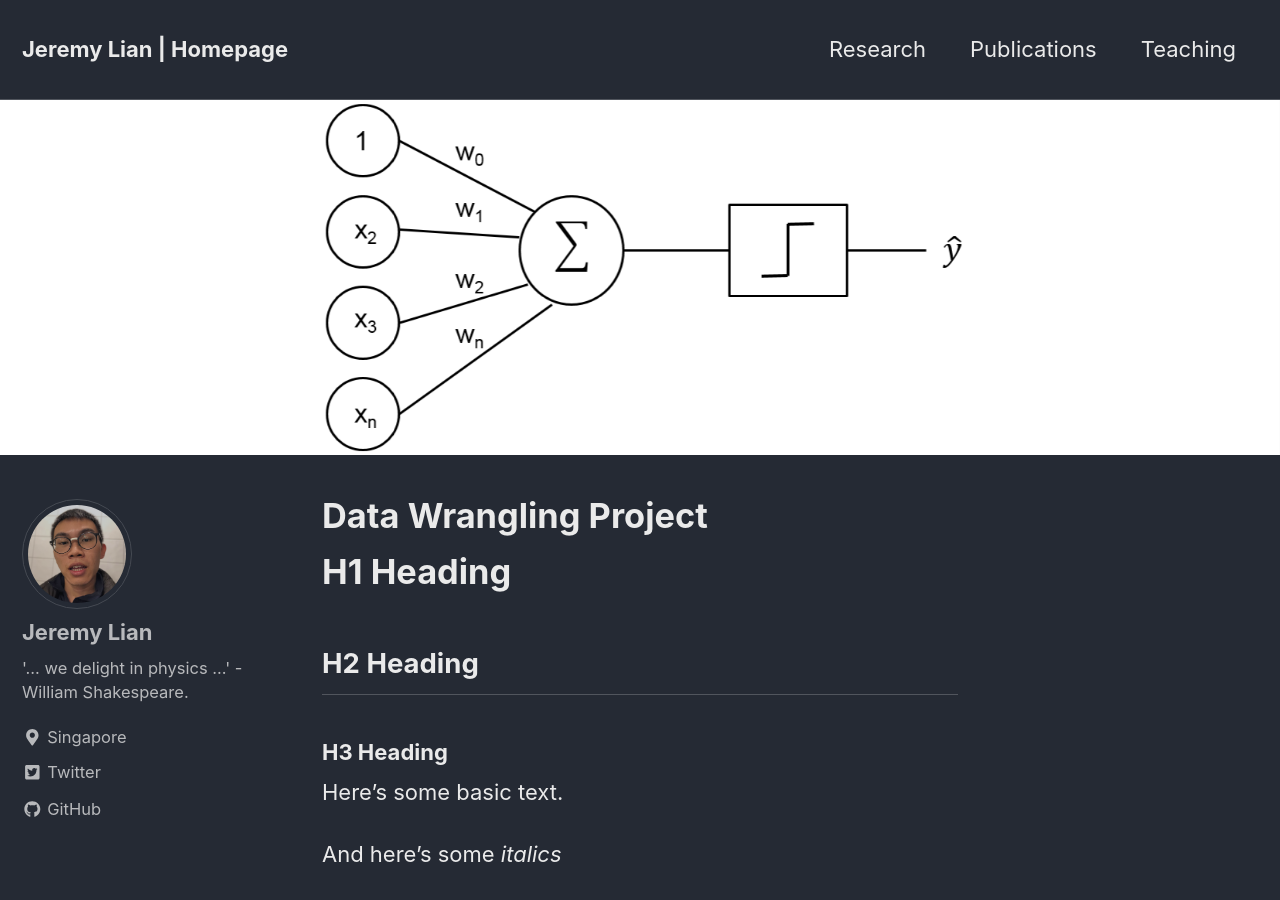
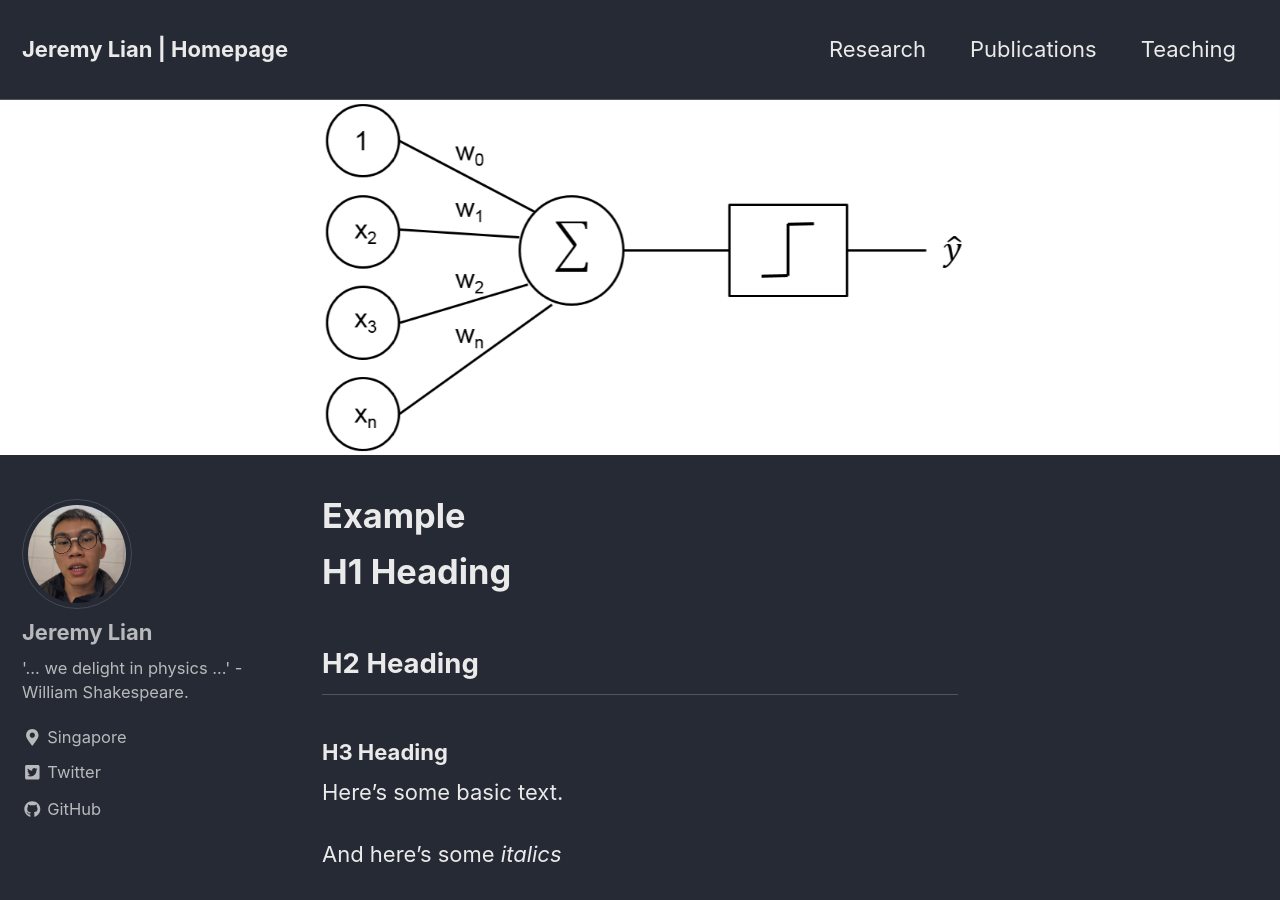
Before and after one commit to zlian001/zlian001.github.io, a Jekyll site: the page built from _posts/2019-09-21-test.md, in a window 1280 px wide and 900 px high. Built offline with Jekyll 4.4.1, drawn with Linux system fonts in a browser that asks for light colours; nearby versions of some CDN libraries; formulas are drawn with MathJax 3; some of the changed text lies outside the part shown.

Commit message:
renamed example post

```diff
--- a/_posts/2019-09-21-test.md
+++ b/_posts/2019-09-21-test.md
@@ -1,5 +1,5 @@
 ---
-title: "Data Wrangling Project"
+title: "Example"
 date: 2019-09-21
 tags: [data wrangling, data science, messy data]
 header:
```
